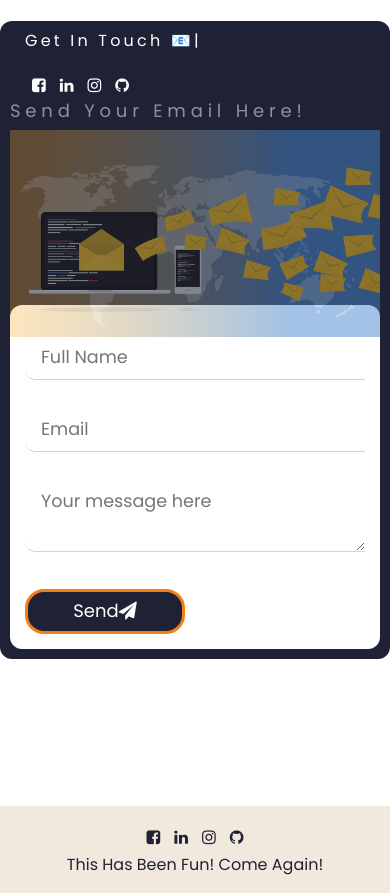
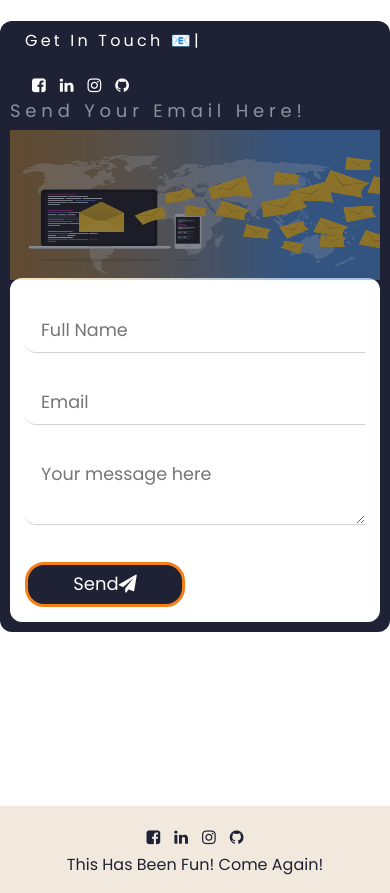
Before and after one commit to Cybre3/portfolio, a React (Create React App) app in the folder client/: page / in a window 390 px wide. Shown: the part 4560-5453 px from the top of the page. Built offline with nearby package versions, Linux system fonts and the light colour scheme; a web font is replaced by a local one.

Commit message:
adjusted @media query for contact

```diff
--- a/client/src/PortfolioContainer/ContactMe/ContactMe.css
+++ b/client/src/PortfolioContainer/ContactMe/ContactMe.css
@@ -37,6 +37,7 @@
   font-size: 18px;
   opacity: 0.5;
 }
+
 
 .back-form .img-back img {
   width: 100%;
@@ -151,13 +152,21 @@ form {
   }
 
   .img-back {
-    flex: 1;
     align-self: center;
     margin-right: 20px;
   }
 
+
+
   form {
     flex: 0.9;
+  }
+}
+
+@media screen and (max-width: 920px) {
+  .img-back img {
+    height: 200px;
+    margin-bottom: 30px;
   }
 }
 
@@ -165,4 +174,9 @@ form {
   .central-form h2 {
     font-size: 16px;
   }
+
+
+  .img-back img {
+    height: 150px;
+  }
 }
```
